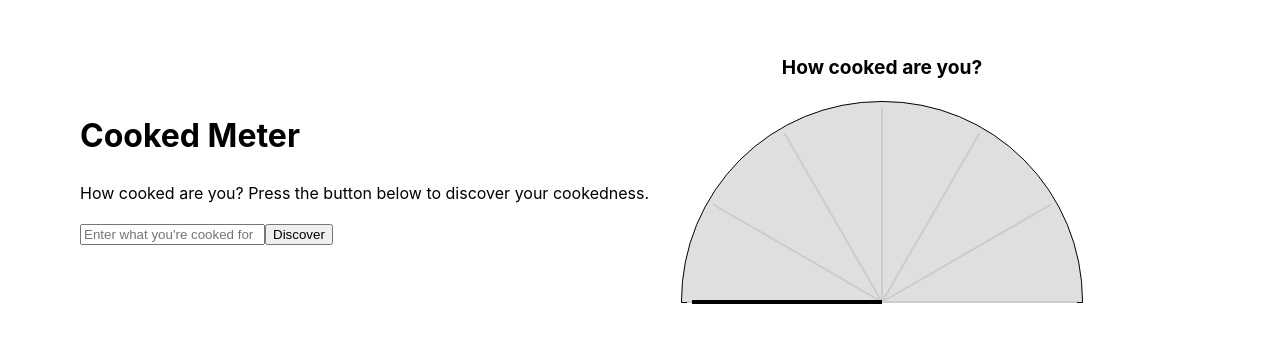
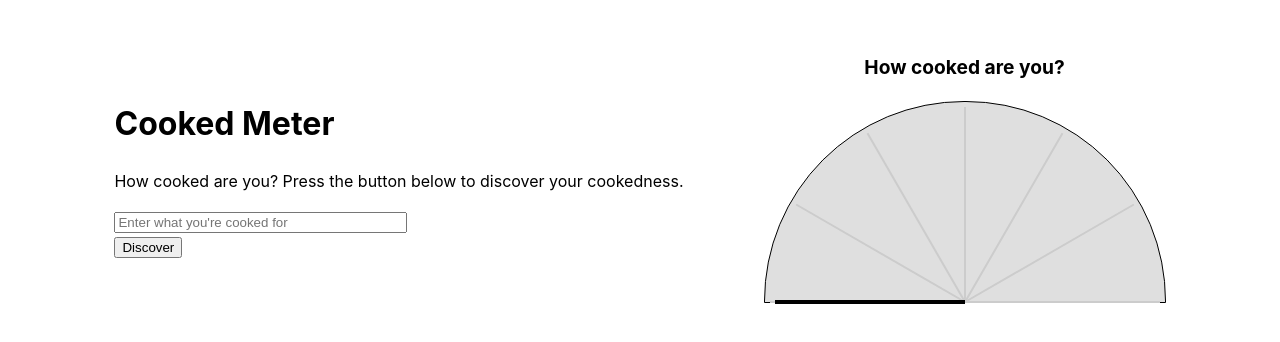
Before and after one commit to jeffrey-zang/cooked-meter, a React (Vite) app: page / in a window 1280 px wide. Shown: the part 232-574 px from the top of the page. Built offline with nearby package versions, Linux system fonts and the light colour scheme.

Commit message:
include input in the message

```diff
--- a/src/App.css
+++ b/src/App.css
@@ -8,8 +8,17 @@ body {
   height: 100svh;
   display: flex;
   place-items: center;
-  gap: 2rem;
+  gap: 5rem;
   transition: all .5s ease;
+  justify-content: center;
+}
+
+.form button {
+  display: block;
+  margin-top: 0.25rem;
+}
+.form input {
+  width: 50%;
 }
 
 @media screen and (max-width: 768px) {
--- a/src/App.jsx
+++ b/src/App.jsx
@@ -4,7 +4,7 @@ import React, { useState } from "react";
 const App = () => {
   const cookedness = [
     [100, "give up bro 💀", "#FF0000"],
-    [87.5, "you're cooked 🔥", "#FF5500"],
+    [87.5, "totally cooked 🔥", "#FF5500"],
     [75, "burnt 🥵", "#FFAA00"],
     [62.5, "well done 😳", "#FFCC00"],
     [50, "crisp 🥓", "pink"],
@@ -20,7 +20,15 @@ const App = () => {
 
   const getCooked = () => {
     const random = cookedness[Math.floor(Math.random() * cookedness.length)];
-    setCooked([Math.floor(Math.random() * 12.5) + random[0], random[1]]);
+    const selected = [Math.floor(Math.random() * 12.5) + random[0], random[1]]
+    if (input) {
+      if (selected[1] === "give up bro 💀") {
+        selected[1] = `${input}? ${random[1]}`;
+      } else {
+        selected[1] = `you're ${random[1]} for ${input}`;
+      }
+    }
+    setCooked(selected);
     setColor(random[2]);
   };
 
@@ -39,7 +47,7 @@ const App = () => {
           How cooked are you? Press the button below to discover your
           cookedness.
         </p>
-        <form onSubmit={handleSubmit}>
+        <form onSubmit={handleSubmit} className="form">
           <input placeholder="Enter what you're cooked for" className="w-full" value={input} onChange={(e) => {setInput(e.target.value)}} />
           <button type='submit'>
             Discover
```
